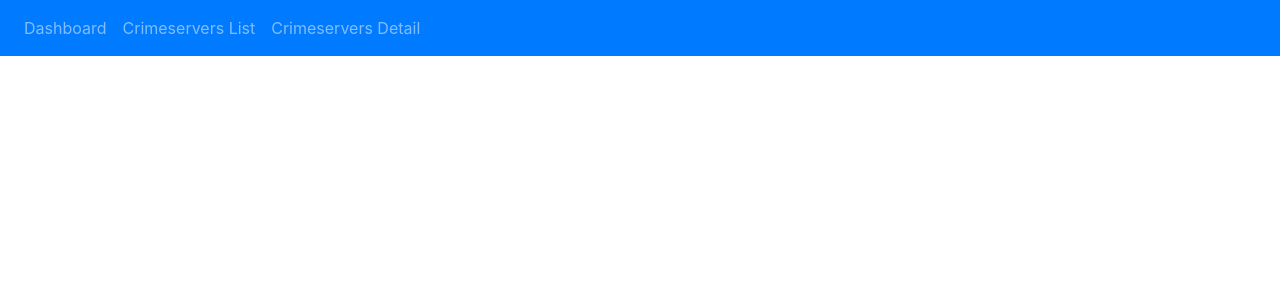
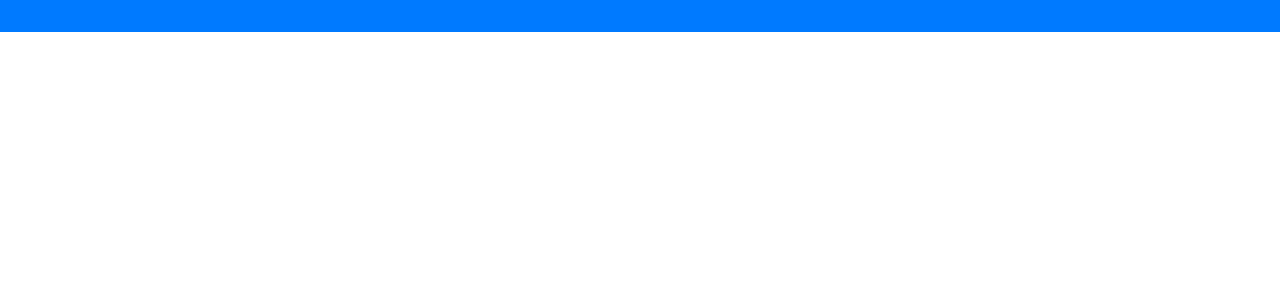
Before and after one commit to victoroliveira/charts, an Angular app: page / in a window 1280 px wide. Shown: the top 300 px of the page. Built offline with nearby package versions, Linux system fonts and the light colour scheme; what angular-translator would draw is missing.

Commit message:
Translate navbar options

```diff
--- a/src/app/navbar/navbar.component.html
+++ b/src/app/navbar/navbar.component.html
@@ -2,13 +2,13 @@
   <div class="collapse navbar-collapse" id="navbarNav">
     <ul class="navbar-nav">
       <li class="nav-item">
-        <a class="nav-link" href="#">Dashboard</a>
+        <a class="nav-link" translate="NAVBAR.DASHBOARD" href="#"></a>
       </li>
       <li class="nav-item">
-        <a class="nav-link" href="#">Crimeservers List</a>
+        <a class="nav-link" translate="NAVBAR.CRIMESERVERS_LIST" href="#"></a>
       </li>
       <li class="nav-item">
-        <a class="nav-link" href="#">Crimeservers Detail</a>
+        <a class="nav-link" translate="NAVBAR.CRIMESERVERS_LIST" href="#"></a>
       </li>
     </ul>
   </div>
```
